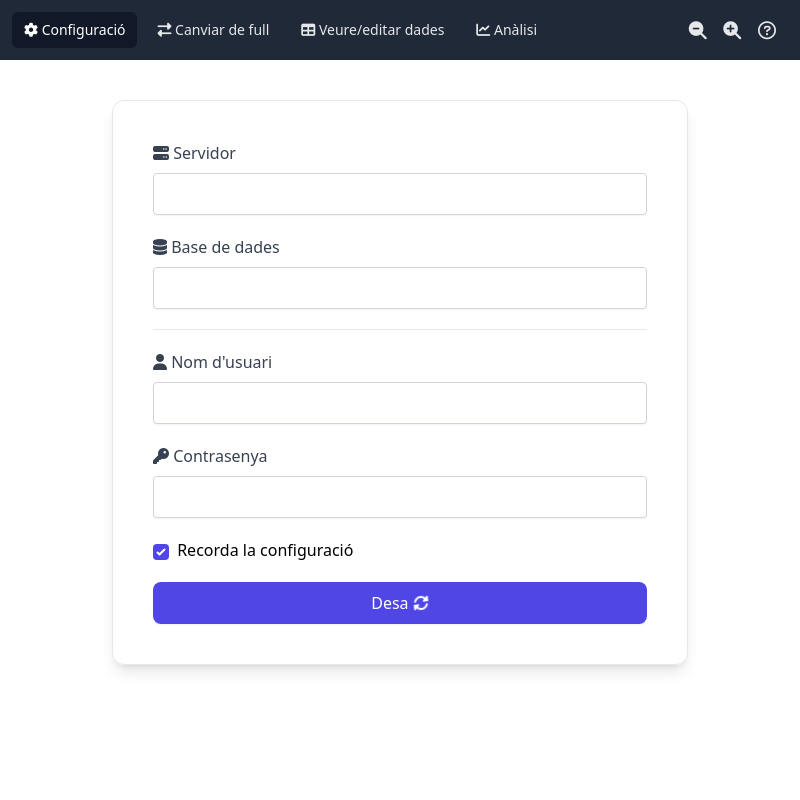
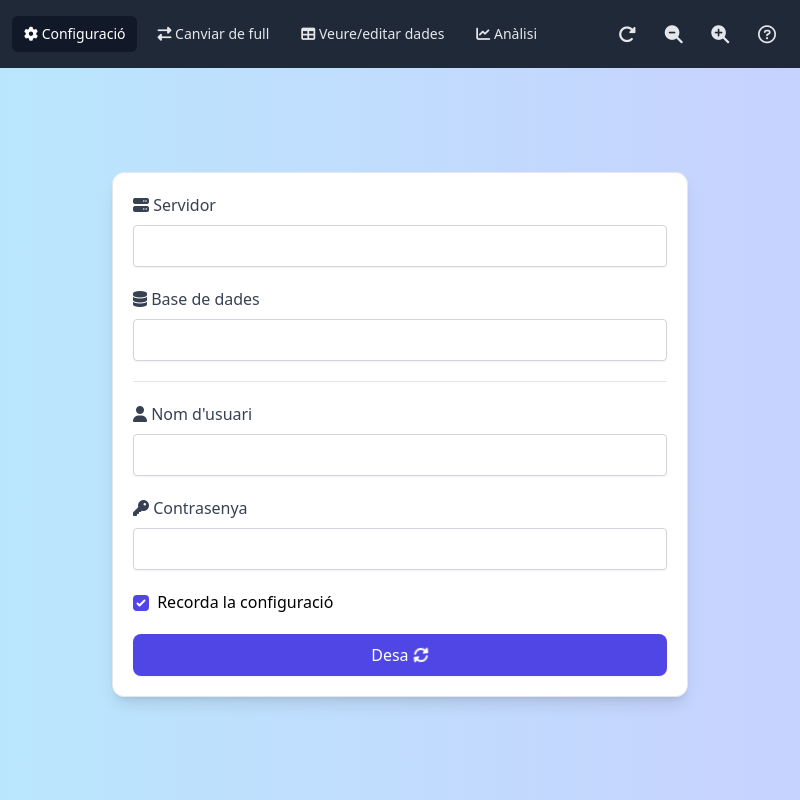
Before and after one commit to eduvf/EasySQL, an Electron app: page app/index.html in a window 800 px wide. Drawn offline with Linux system fonts and the light colour scheme.

Commit message:
Fixed many visual issues

```diff
--- a/app/grid.js
+++ b/app/grid.js
@@ -315,3 +315,7 @@ window.showChanged = function () {
 window.advanceOnEdit = function (checked) {
 	grid.advanceOnEdit = checked;
 };
+
+window.refreshGrid = function () {
+	grid.refresh();
+};
--- a/app/index.html
+++ b/app/index.html
@@ -1,5 +1,5 @@
 <!DOCTYPE html>
-<html class="h-full bg-gray-100">
+<html>
 	<head>
 		<meta charset="UTF-8" />
 		<!-- <meta
@@ -17,17 +17,10 @@
 
 		<!-- Tailwind Output -->
 		<link href="./out.css" rel="stylesheet" />
-
-		<!-- Grid -->
-		<script src="./grid.js" type="module"></script>
-		<script src="./alpinejs/cdn.js" type="module"></script>
-		<script type="module">
-			Alpine.start();
-		</script>
 	</head>
 	<body
-		class="min-h-full bg-white"
-		x-data="{ tab: 1, active: 'bg-gray-900 text-white' }">
+		x-data="{ tab: 1, active: 'bg-gray-900 text-white' }"
+		class="h-screen bg-white flex flex-col bg-gradient-to-r from-sky-200 to-indigo-200 overflow-hidden">
 		<nav class="navbar">
 			<div class="menu">
 				<button @click="tab = 1" :class="tab === 1 ? active : null">
@@ -38,7 +31,9 @@
 					<i class="fa-solid fa-right-left"></i>
 					Canviar de full
 				</button>
-				<button @click="tab = 3" :class="tab === 3 ? active : null">
+				<button
+					@click="tab = 3; window.refreshGrid()"
+					:class="tab === 3 ? active : null">
 					<i class="fa-solid fa-table"></i>
 					Veure/editar dades
 				</button>
@@ -47,24 +42,29 @@
 					Anàlisi
 				</button>
 			</div>
-			<div class="text-lg px-3 py-1 space-x-3">
-				<button>
+			<div class="text-lg">
+				<button onclick="document.location.reload()" class="icon-btn">
+					<i class="fa-solid fa-rotate-right"></i>
+				</button>
+				<button id="zoomOut" class="icon-btn">
 					<i class="fa-solid fa-magnifying-glass-minus"></i>
 				</button>
-				<button>
+				<button id="zoomIn" class="icon-btn">
 					<i class="fa-solid fa-magnifying-glass-plus"></i>
 				</button>
-				<a href="#">
+				<button class="icon-btn">
 					<i class="fa-regular fa-circle-question"></i>
-				</a>
+				</button>
 			</div>
 		</nav>
 
-		<section
-			class="section flex justify-center align-middle font-medium"
-			x-show="tab === 1">
-			<div class="shadow-lg rounded-xl border my-10 p-10 w-full max-w-xl">
-				<form action="#" method="post" class="space-y-5">
+		<div class="flex-1">
+			<section x-show="tab === 1" x-transition class="h-full">
+				<div class="h-full flex justify-center items-center font-medium">
+					<form
+						action="#"
+						method="post"
+						class="bg-white shadow-lg rounded-xl border p-5 w-3/4 max-w-xl absolute space-y-5">
 						<div class="text-in">
 							<label for="server">
 								<i class="fa-solid fa-server"></i>
@@ -118,7 +118,7 @@
 				</div>
 			</section>
 
-		<section class="p-10" x-show="tab === 2">
+			<section x-show="tab === 2" x-transition class="h-full p-10 bg-white">
 				<ul class="space-y-3">
 					<li class="text-right">
 						<button class="btn text-sm">
@@ -156,8 +156,19 @@
 				</ul>
 			</section>
 
-		<section x-show="tab === 3">
-			<div id="grid" style="width: 100%; height: 400px"></div>
+			<section x-show="tab === 3" x-transition class="h-full">
+				<div id="grid" class="h-full"></div>
 			</section>
+		</div>
+
+		<!-- Grid -->
+		<script src="./grid.js" type="module"></script>
+		<!-- AlpineJS -->
+		<script src="./alpinejs/cdn.js" type="module"></script>
+		<script type="module">
+			window.onload = () => {
+				Alpine.start();
+			};
+		</script>
 	</body>
 </html>
--- a/src/in.css
+++ b/src/in.css
@@ -2,20 +2,21 @@
 @tailwind components;
 @tailwind utilities;
 
+
+
 @layer components {
-	.section {
-		@apply h-full;
-	}
-
 	/* NAVBAR */
 	.navbar {
-		@apply bg-gray-800 flex justify-between p-3 text-gray-200;
+		@apply min-h-[4rem] bg-gray-800 flex justify-between items-center p-3 text-gray-200;
 	}
 	.navbar .menu {
 		@apply flex flex-wrap space-x-2 font-medium;
 	}
 	.navbar .menu button {
 		@apply hover:bg-gray-700 hover:text-white px-3 py-2 rounded-md text-sm;
+	}
+	.navbar .icon-btn {
+		@apply px-3 py-2 hover:bg-gray-700 hover:text-white rounded-full;
 	}
 
 	/* FORMS */
```
Also changed, not shown: app/out.css. Lines whose indentation alone changed are shown as unchanged.
